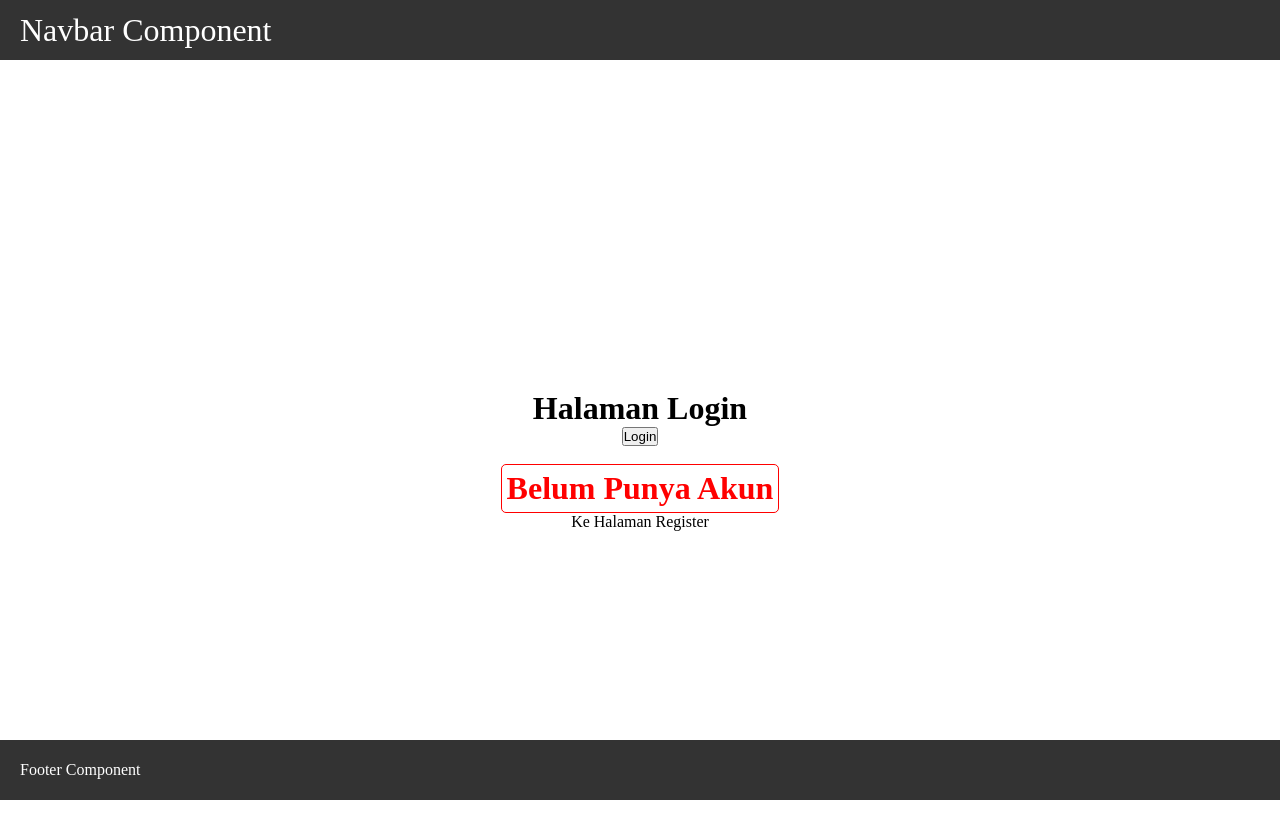
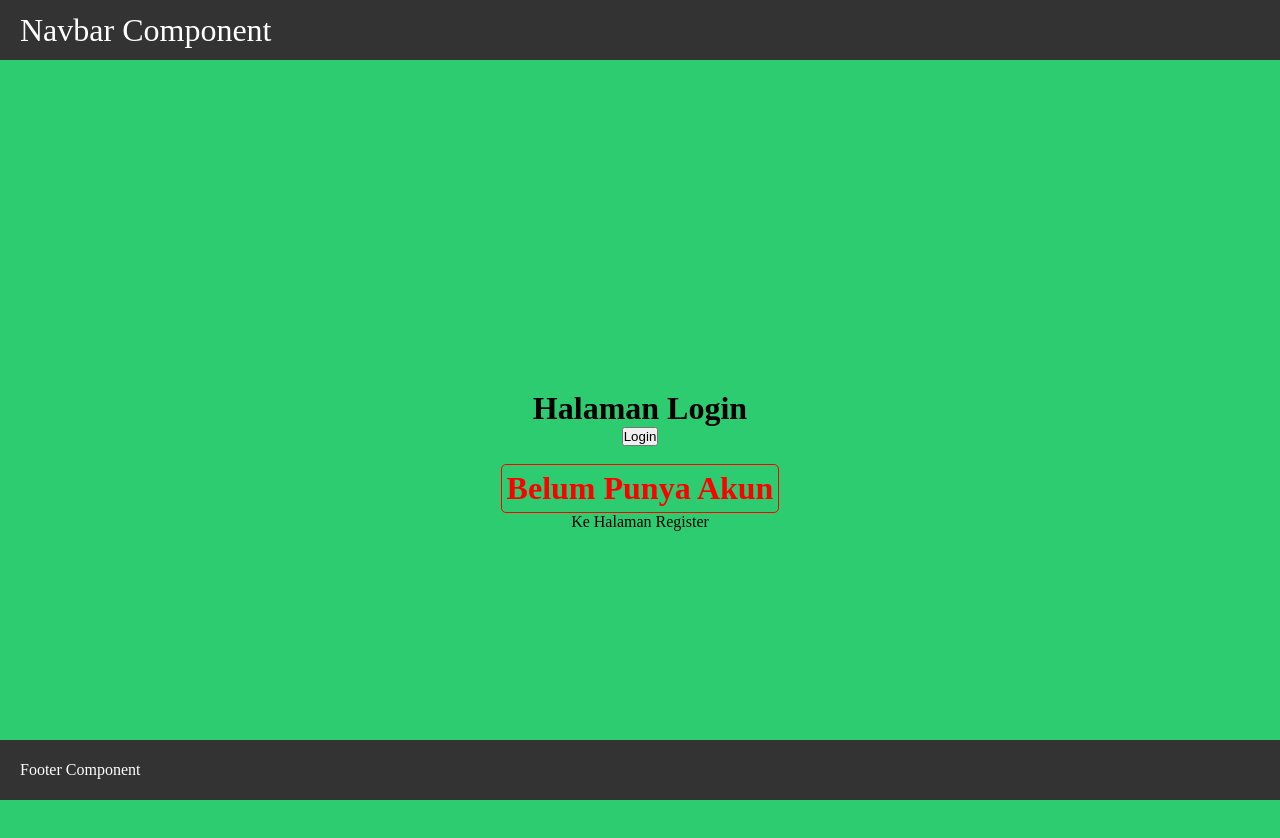
Before and after one commit to Kam141/Framework_2026, a Next.js app in the folder Praktikum_5/my-app/: page /auth/login in a window 1280 px wide. Shown: the top 838 px of the page. Built offline with nearby package versions, Linux system fonts and the light colour scheme.

Commit message:
jobsheet 5_ langkah 8 (SCSS (SASS))

```diff
--- a/Praktikum_5/my-app/package.json
+++ b/Praktikum_5/my-app/package.json
@@ -18,5 +18,8 @@
     "react": "19.2.4",
     "react-dom": "19.2.4",
     "typescript": "5.9.3"
+  },
+  "devDependencies": {
+    "sass": "^1.97.3"
   }
 }
--- /dev/null
+++ b/Praktikum_5/my-app/src/styles/colors.scss
@@ -0,0 +1,7 @@
+$schema:(
+    color-primary: #3498db,
+    color-secondary: #2ecc71,
+    color-accent: #e74c3c,
+    color-background: #ecf0f1,
+    color-text: #2c3e50
+)
--- a/Praktikum_5/my-app/src/views/auth/login/index.tsx
+++ b/Praktikum_5/my-app/src/views/auth/login/index.tsx
@@ -1,7 +1,7 @@
 import Link from "next/link";
 import {useRouter} from "next/router";
-import styles from "./login.module.css";
-
+// import styles from "./login.module.css";
+import styles from "./login.module.scss";
 
 const TampilanLogin = () => {
   const {push} = useRouter();
--- /dev/null
+++ b/Praktikum_5/my-app/src/views/auth/login/login.module.scss
@@ -0,0 +1,10 @@
+@import "@/styles/colors.scss";
+
+.login{
+    display: flex;
+    flex-direction: column;
+    align-items: center;
+    justify-content: center;
+    height: 100vh;
+    background-color: map-get($map: $schema, $key:color-secondary);
+}
```
Also changed, not shown: 1 other file (tests, documents, lock files or other folders).
